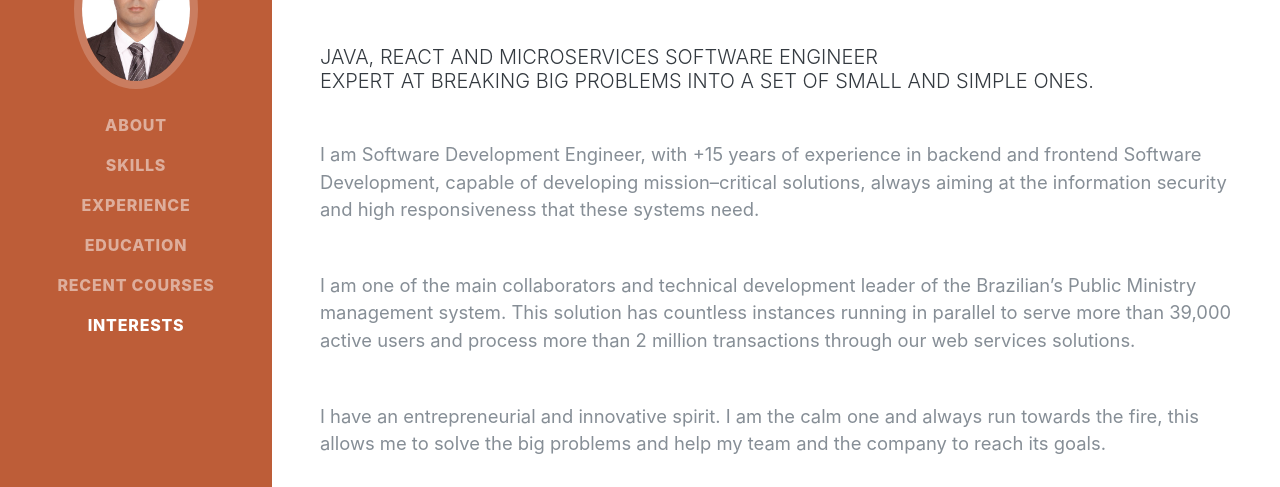
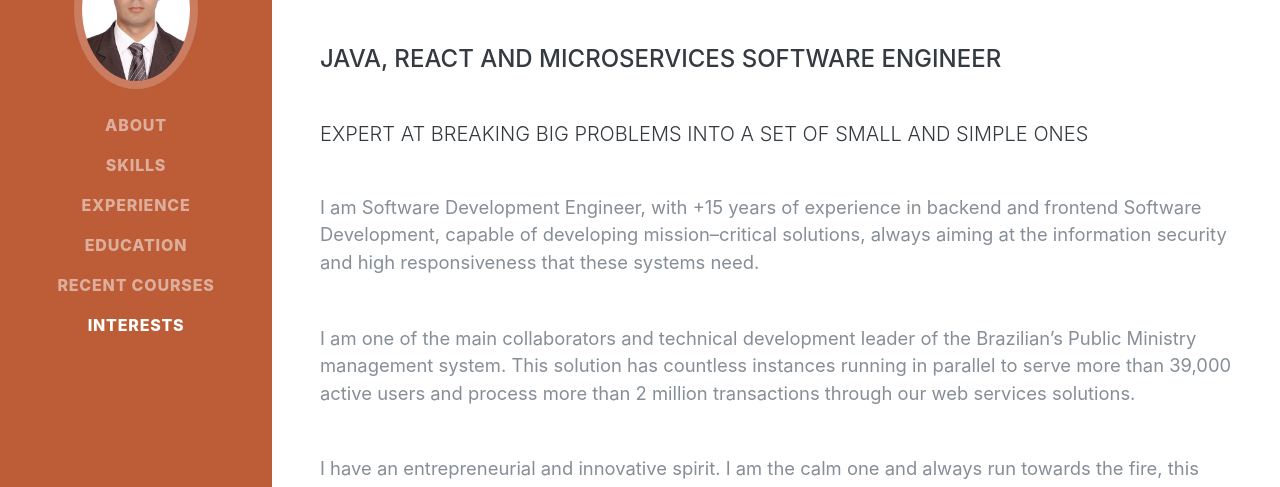
Before and after one commit to Ruscigno/software-developer-engineer, a website: page index.html in a window 1280 px wide. Shown: the part 267-754 px from the top of the page. Drawn offline with Linux system fonts and the light colour scheme; a web font is replaced by a local one.

Commit message:
Some improvements

```diff
--- a/index.html
+++ b/index.html
@@ -85,7 +85,7 @@
           <a href="tel:+5548999254654">+55 48 99925-4654</a>
           <a href="mailto:ruscigno@gmail.com">ruscigno@gmail.com</a>
         </div>
-        <h2 class="lead mb-5">Java, React and Microservices Software Engineer</br>Expert at Breaking Big Problems into a set of Small and Simple Ones.</h2>
+        <h2 class="lead mb-5"><div class="subheading mb-5">Java, React and Microservices Software Engineer</div>Expert at Breaking Big Problems into a set of Small and Simple Ones</h2>
         <p class="lead mb-5">I am Software Development Engineer, with +15 years of experience in backend and frontend Software Development, capable of developing mission–critical solutions, always aiming at the information security and high responsiveness that these systems need.</p>
         <p class="lead mb-5">I am one of the main collaborators and technical development leader of the Brazilian’s Public Ministry management system. This solution has countless instances running in parallel to serve more than 39,000 active users and process more than 2 million transactions through our web services solutions.</p>
         <p class="lead mb-5">I have an entrepreneurial and innovative spirit. I am the calm one and always run towards the fire, this allows me to solve the big problems and help my team and the company to reach its goals.</p>
```
